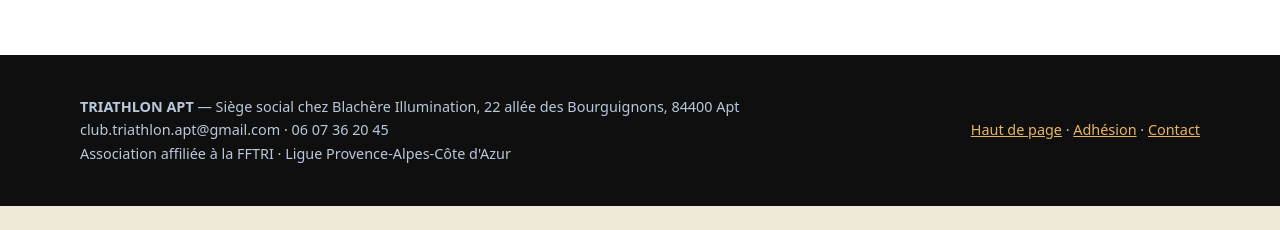
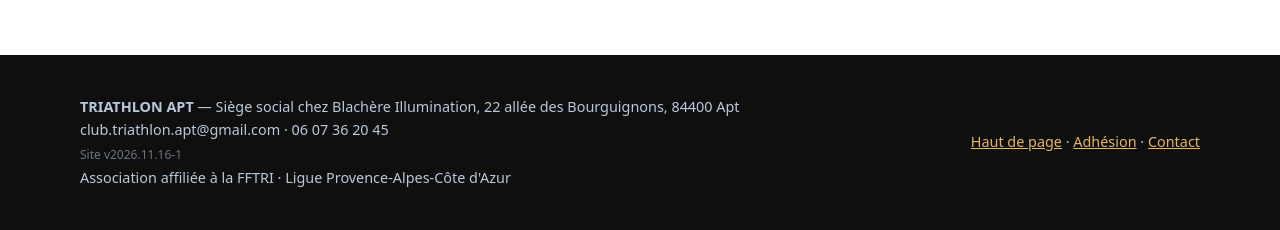
Before and after one commit to ocaubriere/triathlon-apt, a plain HTML site: page index.html in a window 1280 px wide. Shown: the part 7594-7824 px from the top of the page. Before the commit the page ends 7800 px from the top, so only its background shows below. Drawn offline with Linux system fonts and the light colour scheme.

Commit message:
Diagnostic : marqueur de version v2026.11.16-1 en pied de page

```diff
--- a/index.html
+++ b/index.html
@@ -587,6 +587,7 @@ footer a{color:#e8b563}
   <div class="wrap">
     <p><strong>TRIATHLON APT</strong> — Siège social chez Blachère Illumination, 22 allée des Bourguignons, 84400 Apt<br>
        club.triathlon.apt@gmail.com · 06 07 36 20 45<br>
+       <small style="opacity:.55">Site v2026.11.16-1</small><br>
        Association affiliée à la FFTRI · Ligue Provence-Alpes-Côte d'Azur</p>
     <p><a href="#accueil">Haut de page</a> · <a href="#adhesion">Adhésion</a> ·
        <a href="#contact">Contact</a></p>
```
